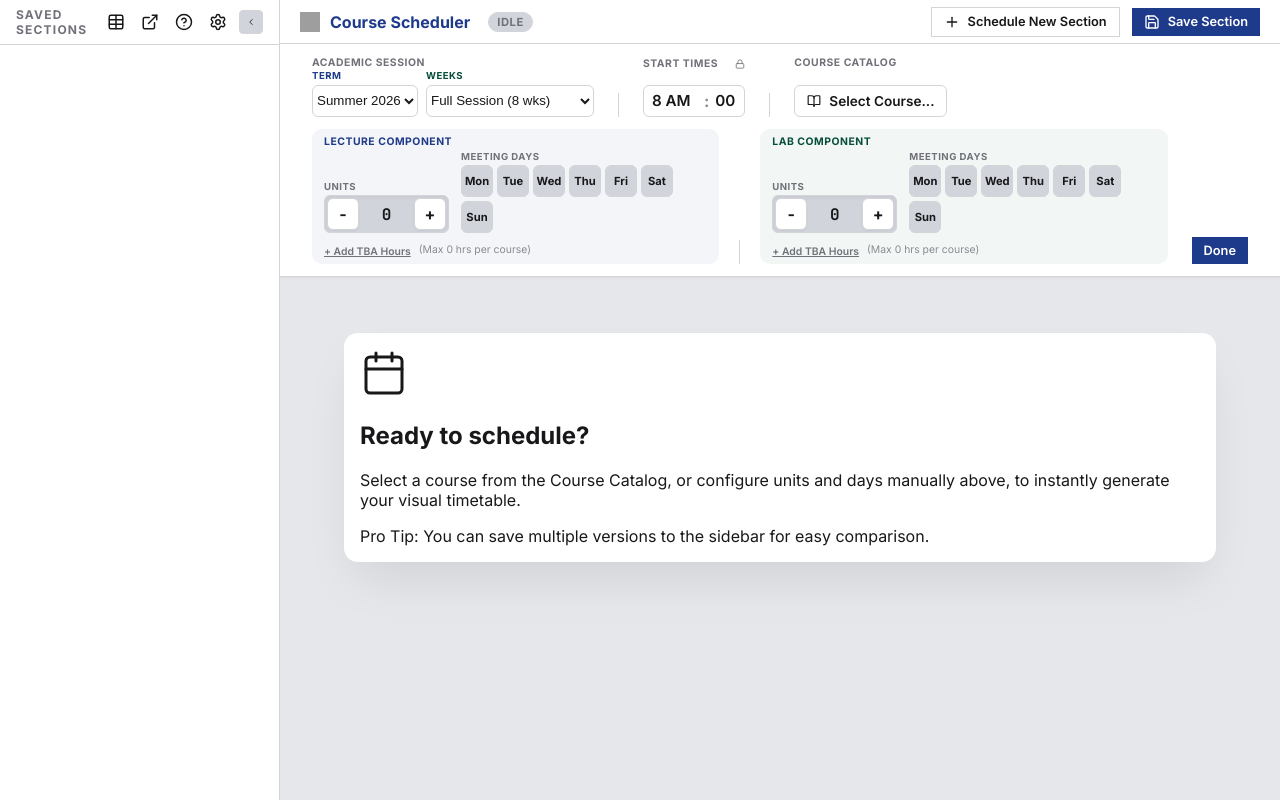
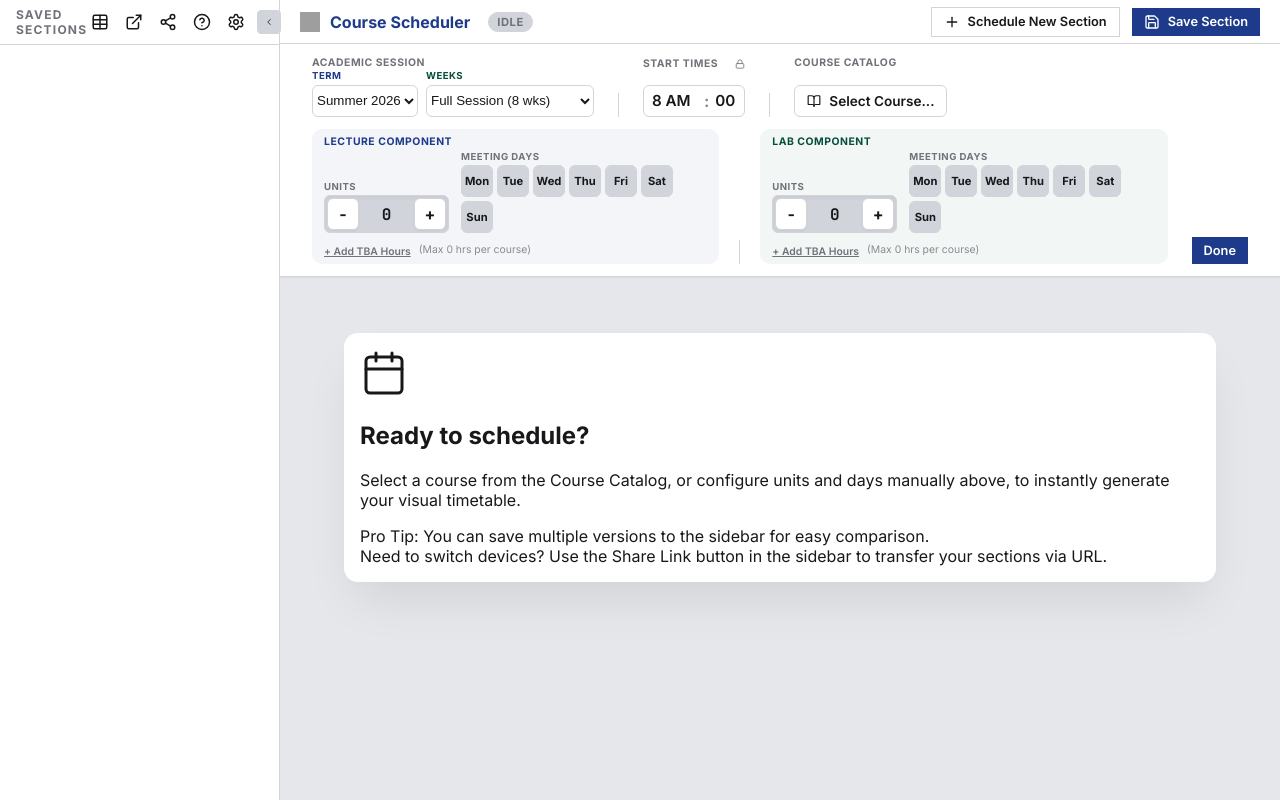
Before and after one commit to kjcc99/cs, a React (Create React App) app: page / in a window 1280 px wide. Built offline with nearby package versions, Linux system fonts and the light colour scheme; grey boxes are pictures that could not be loaded.

Commit message:
Added shareable URL

```diff
--- a/package.json
+++ b/package.json
@@ -10,10 +10,12 @@
     "@testing-library/user-event": "^13.5.0",
     "@types/jest": "^27.5.2",
     "@types/node": "^16.18.126",
+    "@types/pako": "^2.0.4",
     "@types/react": "^19.2.14",
     "@types/react-dom": "^19.2.3",
     "framer-motion": "^12.34.2",
     "lucide-react": "^0.575.0",
+    "pako": "^2.1.0",
     "react": "^19.2.4",
     "react-dom": "^19.2.4",
     "react-scripts": "5.0.1",
--- a/src/App.tsx
+++ b/src/App.tsx
@@ -16,6 +16,9 @@ import { DesktopView } from './components/layout/DesktopView';
 import { MobileView } from './components/layout/MobileView';
 import { AppLoader } from './components/AppLoader';
 import { ToastProvider } from './components/Toast';
+import ConfirmModal from './components/ConfirmModal';
+import { decodeSections } from './utils/shareUtils';
+import { SavedSection } from './types';
 
 function App() {
   const sectionsAPI = useSections();
@@ -24,6 +27,19 @@ function App() {
   const catalogAPI = useCatalog(settingsAPI.selectedTermId);
   const workspaceAPI = useWorkspace();
   const [calendar] = useState<AcademicTerm[]>(academicCalendar);
+  const [pendingImport, setPendingImport] = useState<SavedSection[] | null>(null);
+
+  // Read URL hash on mount for shared schedule import
+  useEffect(() => {
+    const hash = window.location.hash.slice(1);
+    if (hash && hash.startsWith('v1:')) {
+      const sections = decodeSections(hash);
+      if (sections && sections.length > 0) {
+        setPendingImport(sections);
+      }
+      window.history.replaceState(null, '', window.location.pathname + window.location.search);
+    }
+  }, []);
 
   // Destructure for the useEffect dependencies
   const { lectureUnits, lectureDays, labUnits, labDays, lecTbaHours, labTbaHours, setGeneratedSchedule, setLastRequest, setIsCalculating } = workspaceAPI;
@@ -80,6 +96,19 @@ function App() {
   return (
     <ToastProvider>
       {isMobile ? <MobileView {...appProps} /> : <DesktopView {...appProps} />}
+      {pendingImport && (
+        <ConfirmModal
+          title="Import Shared Schedule"
+          message={`This link contains ${pendingImport.length} section${pendingImport.length !== 1 ? 's' : ''}. Import them? This will replace your current saved sections.`}
+          confirmText="Import"
+          cancelText="Cancel"
+          onConfirm={() => {
+            sectionsAPI.importSections(pendingImport);
+            setPendingImport(null);
+          }}
+          onCancel={() => setPendingImport(null)}
+        />
+      )}
     </ToastProvider>
   );
 }
--- a/src/components/ScheduleDisplay.tsx
+++ b/src/components/ScheduleDisplay.tsx
@@ -78,6 +78,9 @@ const ScheduleDisplayEmpty: React.FC = () => (
         <p>Select a course from the Course Catalog, or configure units and days manually above, to instantly generate your visual timetable.</p>
         <div className="hero-hint">
             <span>Pro Tip: You can save multiple versions to the sidebar for easy comparison.</span>
+        </div>
+        <div className="hero-hint">
+            <span>Need to switch devices? Use the Share Link button in the sidebar to transfer your sections via URL.</span>
         </div>
     </div>
 );
--- a/src/components/Sidebar.tsx
+++ b/src/components/Sidebar.tsx
@@ -8,7 +8,8 @@ import {
     Settings as SettingsIcon,
     HelpCircle,
     ExternalLink,
-    Table
+    Table,
+    Share2
 } from 'lucide-react';
 import SidebarItem from './SidebarItem';
 import Settings from './Settings';
@@ -38,6 +39,7 @@ interface SidebarProps {
     settingsDropdownRef: React.RefObject<HTMLDivElement | null>;
     handleExportAll: () => void;
     handleExportSpreadsheet: () => void;
+    handleShareUrl: () => void;
 }
 
 const Sidebar: React.FC<SidebarProps> = ({
@@ -46,7 +48,7 @@ const Sidebar: React.FC<SidebarProps> = ({
     calendar, checkIsModified, handleLoadSection,
     overlaySectionIds, toggleOverlay, setIsHelpOpen,
     isSettingsOpen, setIsSettingsOpen, settingsDropdownRef,
-    handleExportAll, handleExportSpreadsheet
+    handleExportAll, handleExportSpreadsheet, handleShareUrl
 }) => {
     const { savedSections, currentSectionId, deleteSection, renameSection, reorderSections, clearAllSections } = sectionsAPI;
     const { timeFormat } = settingsAPI;
@@ -66,6 +68,9 @@ const Sidebar: React.FC<SidebarProps> = ({
                             </button>
                             <button className="icon-btn-sm" title="Export All Details" onClick={handleExportAll}>
                                 <ExternalLink size={18} />
+                            </button>
+                            <button className="icon-btn-sm" title="Share via URL" onClick={handleShareUrl} disabled={savedSections.length === 0}>
+                                <Share2 size={18} />
                             </button>
                         </>
                     )}
@@ -144,7 +149,7 @@ const Sidebar: React.FC<SidebarProps> = ({
                             Clear All Sections
                         </button>
                         <div className="sidebar-disclaimer">
-                            Schedules are saved locally to your browser.
+                            Schedules are saved locally. Use Share Link to transfer between devices.
                         </div>
                     </div>
                 )}
--- a/src/components/layout/DesktopView.tsx
+++ b/src/components/layout/DesktopView.tsx
@@ -15,6 +15,7 @@ import {
 } from '../../types';
 import { generateSchedule } from '../../utils/scheduleGenerator';
 import { formatScheduleSimple, formatScheduleDetailed, formatBulkExport, copyToClipboard } from '../../utils/copyUtils';
+import { generateShareUrl } from '../../utils/shareUtils';
 
 import { exportForSpreadsheet } from '../../utils/spreadsheetExport';
 import './DesktopView.css';
@@ -241,6 +242,18 @@ export const DesktopView: React.FC<AppViewProps> = ({
         });
     };
 
+    const handleShareUrl = () => {
+        if (savedSections.length === 0) {
+            showToast("No sections to share!", "error");
+            return;
+        }
+        const url = generateShareUrl(savedSections);
+        copyToClipboard(url).then(success => {
+            if (success) showToast("Share link copied to clipboard!");
+            else showToast("Failed to copy link", "error");
+        });
+    };
+
     const handleExportSpreadsheet = () => {
         if (savedSections.length === 0) {
             showToast("No sections to export!", "error");
@@ -321,6 +334,7 @@ export const DesktopView: React.FC<AppViewProps> = ({
                     settingsDropdownRef={settingsDropdownRef}
                     handleExportAll={handleExportAll}
                     handleExportSpreadsheet={handleExportSpreadsheet}
+                    handleShareUrl={handleShareUrl}
                 />
 
                 <main className="main-content">
--- a/src/components/layout/MobileView.tsx
+++ b/src/components/layout/MobileView.tsx
@@ -14,6 +14,7 @@ import {
 } from '../../types';
 import { generateSchedule } from '../../utils/scheduleGenerator';
 import { formatScheduleSimple, formatScheduleDetailed, formatBulkExport, copyToClipboard } from '../../utils/copyUtils';
+import { generateShareUrl } from '../../utils/shareUtils';
 
 import { exportForSpreadsheet } from '../../utils/spreadsheetExport';
 import './MobileView.css';
@@ -179,6 +180,19 @@ export const MobileView: React.FC<AppViewProps> = ({
         setIsSidebarOpen(false);
     };
 
+    const handleShareUrl = () => {
+        if (savedSections.length === 0) {
+            showToast("No sections to share", "error");
+            return;
+        }
+        const url = generateShareUrl(savedSections);
+        copyToClipboard(url).then(success => {
+            if (success) showToast("Share link copied!");
+            else showToast("Failed to copy link", "error");
+        });
+        setIsSidebarOpen(false);
+    };
+
     const handleExportSpreadsheet = () => {
         if (savedSections.length === 0) {
             showToast("No sections to export", "error");
@@ -322,6 +336,7 @@ export const MobileView: React.FC<AppViewProps> = ({
                     setIsSettingsOpen={setIsSettingsOpen}
                     handleExportAll={handleExportAll}
                     handleExportSpreadsheet={handleExportSpreadsheet}
+                    handleShareUrl={handleShareUrl}
                 />
             )}
 
--- a/src/hooks/useSections.ts
+++ b/src/hooks/useSections.ts
@@ -51,6 +51,11 @@ export function useSections() {
     setSavedSections(newOrder);
   }, []);
 
+  const importSections = useCallback((sections: SavedSection[]) => {
+    setSavedSections(sections);
+    setCurrentSectionId(null);
+  }, []);
+
   const clearAllSections = useCallback(() => {
     setSavedSections([]);
     setCurrentSectionId(null);
@@ -64,6 +69,7 @@ export function useSections() {
     deleteSection,
     renameSection,
     reorderSections,
+    importSections,
     clearAllSections
   };
 }
--- /dev/null
+++ b/src/utils/shareUtils.ts
@@ -0,0 +1,65 @@
+// src/utils/shareUtils.ts
+import { deflateRaw, inflateRaw } from 'pako';
+import { SavedSection } from '../types';
+
+const SHARE_VERSION = 'v1';
+
+// Fields to strip from sections before encoding (regenerated on import)
+type StrippedSection = Omit<SavedSection, 'id' | 'timestamp'>;
+
+export function encodeSections(sections: SavedSection[]): string {
+  const stripped: StrippedSection[] = sections.map(({ id, timestamp, ...rest }) => rest);
+  const json = JSON.stringify(stripped);
+  const compressed = deflateRaw(new TextEncoder().encode(json));
+
+  // Convert Uint8Array to base64
+  let binary = '';
+  for (let i = 0; i < compressed.length; i++) {
+    binary += String.fromCharCode(compressed[i]);
+  }
+  const base64 = btoa(binary);
+
+  return `${SHARE_VERSION}:${base64}`;
+}
+
+export function decodeSections(hash: string): SavedSection[] | null {
+  try {
+    if (!hash.startsWith(`${SHARE_VERSION}:`)) return null;
+
+    const base64 = hash.slice(SHARE_VERSION.length + 1);
+    const binary = atob(base64);
+    const bytes = new Uint8Array(binary.length);
+    for (let i = 0; i < binary.length; i++) {
+      bytes[i] = binary.charCodeAt(i);
+    }
+
+    const decompressed = inflateRaw(bytes);
+    const json = new TextDecoder().decode(decompressed);
+    const parsed = JSON.parse(json);
+
+    if (!Array.isArray(parsed)) return null;
+
+    const now = Date.now();
+    const sections: SavedSection[] = parsed
+      .filter((item: any) =>
+        typeof item.name === 'string' &&
+        typeof item.lectureUnits === 'number' &&
+        Array.isArray(item.lectureDays) &&
+        typeof item.selectedTermId === 'string'
+      )
+      .map((item: any, index: number) => ({
+        ...item,
+        id: (now + index).toString(),
+        timestamp: now
+      }));
+
+    return sections.length > 0 ? sections : null;
+  } catch {
+    return null;
+  }
+}
+
+export function generateShareUrl(sections: SavedSection[]): string {
+  const encoded = encodeSections(sections);
+  return `${window.location.origin}${window.location.pathname}#${encoded}`;
+}
```
Also changed, not shown: src/components/HelpModal.tsx (+10 -2 lines), src/components/layout/mobile/MobileSidebar.tsx (+7 -3 lines), 1 other file (tests, documents, lock files or other folders).
